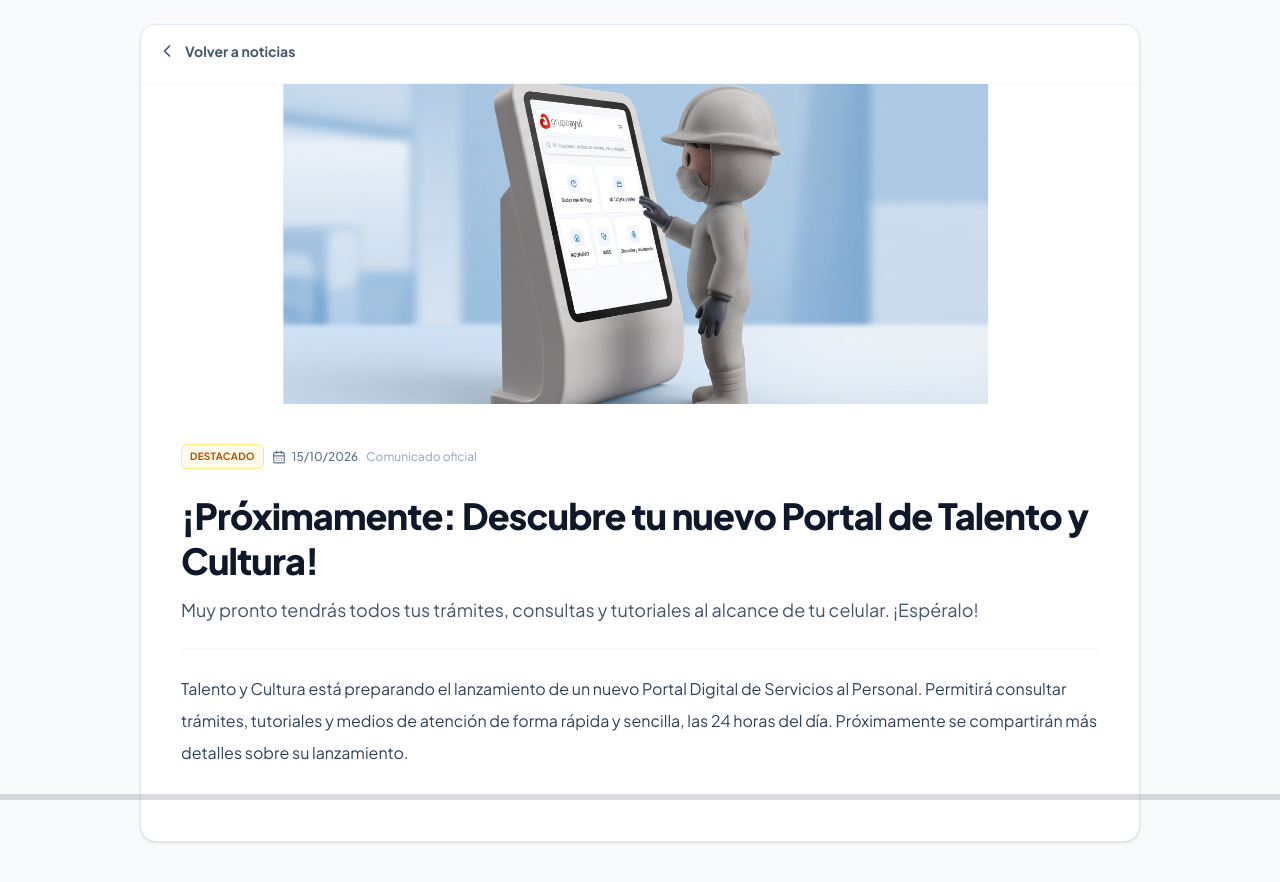
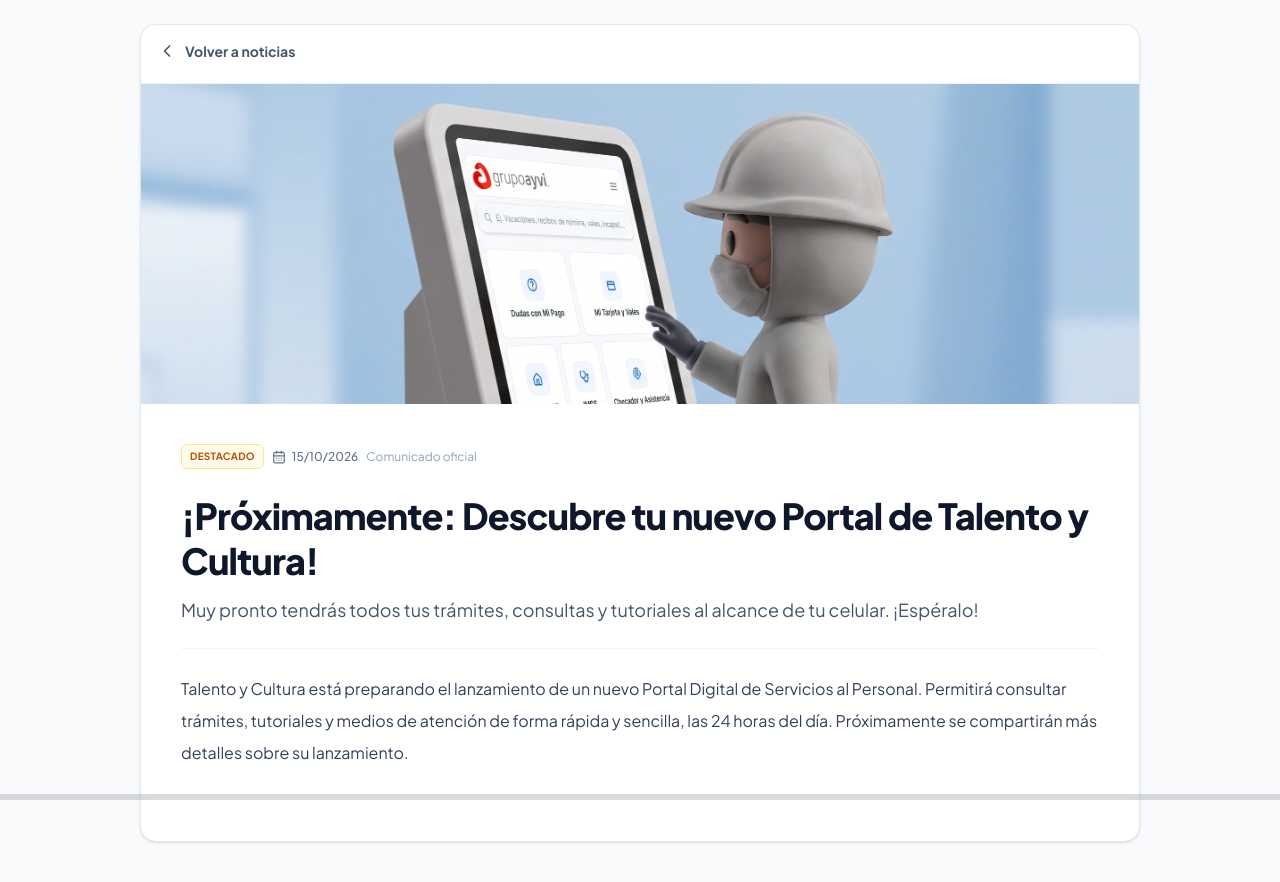
Before and after one commit to fercayvi/CENTRO-DE-SERVICIOS-VERSION-BASE-1.0, a React (Vite) app: page / in a window 1280 px wide. Both pictures are taken after a click on the button 252 px from the left and 875 px from the top of the page. Shown: the top 882 px of the page. Built offline with nearby package versions, Linux system fonts and the light colour scheme.

Commit message:
Render news cover images with saved crop

```diff
--- a/src/components/NewsDetail.tsx
+++ b/src/components/NewsDetail.tsx
@@ -15,7 +15,7 @@ export default function NewsDetail({ news, onBack }: NewsDetailProps) {
           <ChevronLeft className="w-5 h-5" /> Volver a noticias
         </button>
       </div>
-      {news.imageUrl && <div className="w-full h-[220px] sm:h-[320px] max-h-[420px] overflow-hidden bg-white flex items-center justify-center"><img src={news.imageUrl} alt="" className="w-full h-full object-contain" style={{ objectPosition: `${news.imagePositionX ?? 50}% ${news.imagePositionY ?? 50}%`, transform: `scale(${(news.imageZoom ?? 100) / 100})`, transformOrigin: "center" }} /></div>}
+      {news.imageUrl && <div className="w-full h-[220px] sm:h-[320px] max-h-[420px] overflow-hidden bg-white flex items-center justify-center"><img src={news.imageUrl} alt="" className="w-full h-full object-cover" style={{ objectPosition: `${news.imagePositionX ?? 50}% ${news.imagePositionY ?? 50}%`, transform: `scale(${(news.imageZoom ?? 100) / 100})`, transformOrigin: "center" }} /></div>}
       <div className="p-5 sm:p-8 lg:p-10 space-y-6">
         <div className="flex items-center gap-2 flex-wrap">
           {news.featured && <span className="text-[10px] font-bold uppercase tracking-wide text-amber-700 bg-amber-50 border border-amber-200 rounded-md px-2 py-1">Destacado</span>}
```
